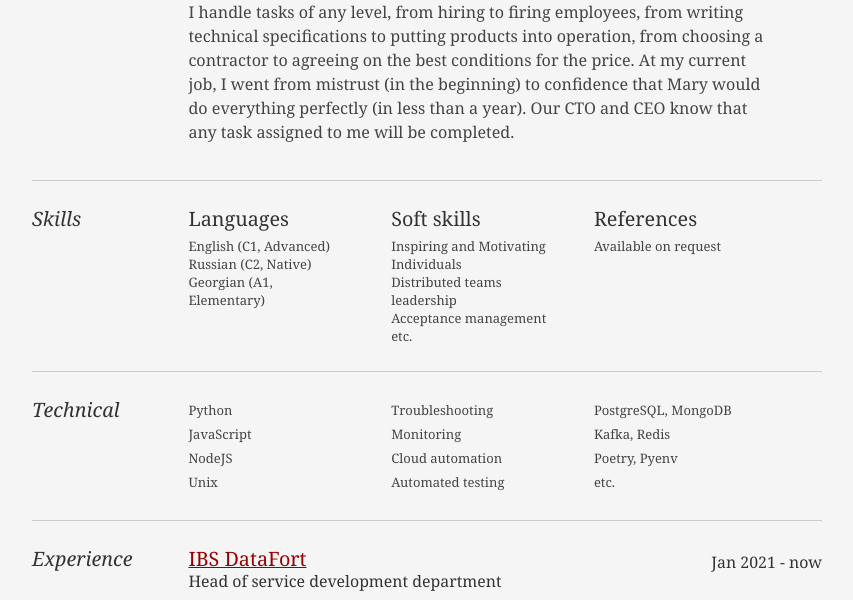
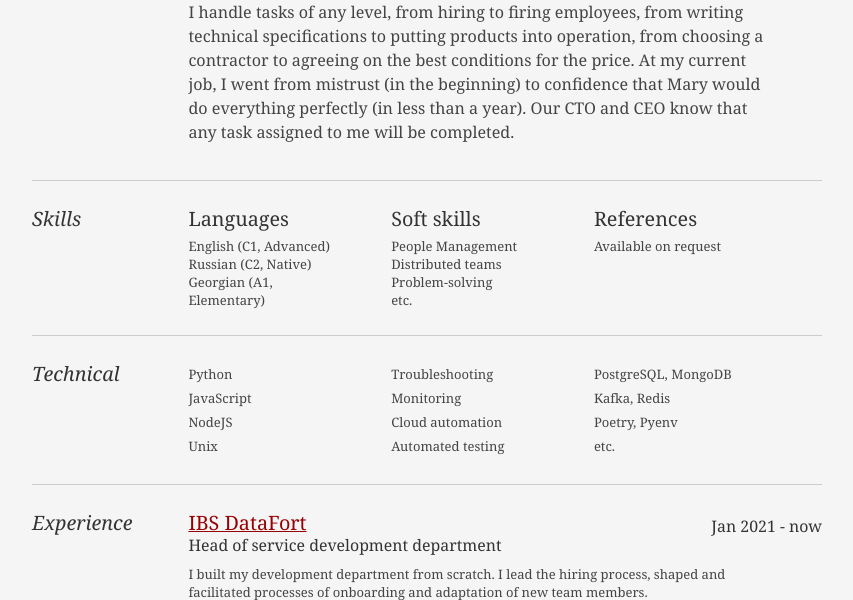
Before and after one commit to Kvm99/filonova.dev, a Django app: page /resume/ in a window 1280 px wide. Shown: the part 933-1533 px from the top of the page, without its empty margins (213-1066 px from the left). Run offline with Django 3.2, Linux system fonts and the light colour scheme.

Commit message:
resume updated

```diff
--- a/resume/templates/resume/srt-resume.html
+++ b/resume/templates/resume/srt-resume.html
@@ -111,9 +111,9 @@ At my current job, I went from mistrust (in the beginning) to confidence that Ma
 
 								<div class="talent">
 									<h2>Soft skills</h2>
-									<p>Inspiring and Motivating Individuals</p>
-									<p>Distributed teams leadership </p>
-									<p>Acceptance management</p>
+									<p>People Management</p>
+									<p>Distributed teams </p>
+									<p>Problem-solving</p>
                                     <p>etc.</p>
 								</div>
 
```
